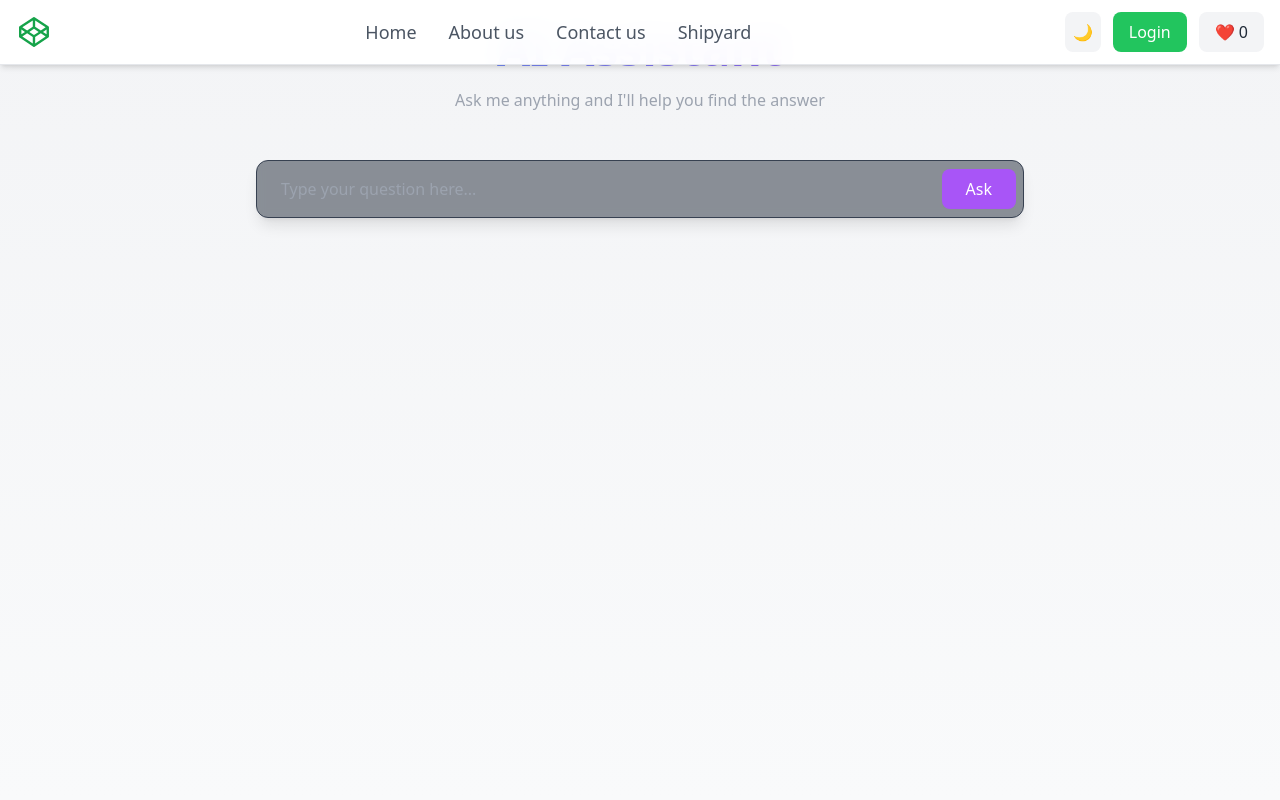
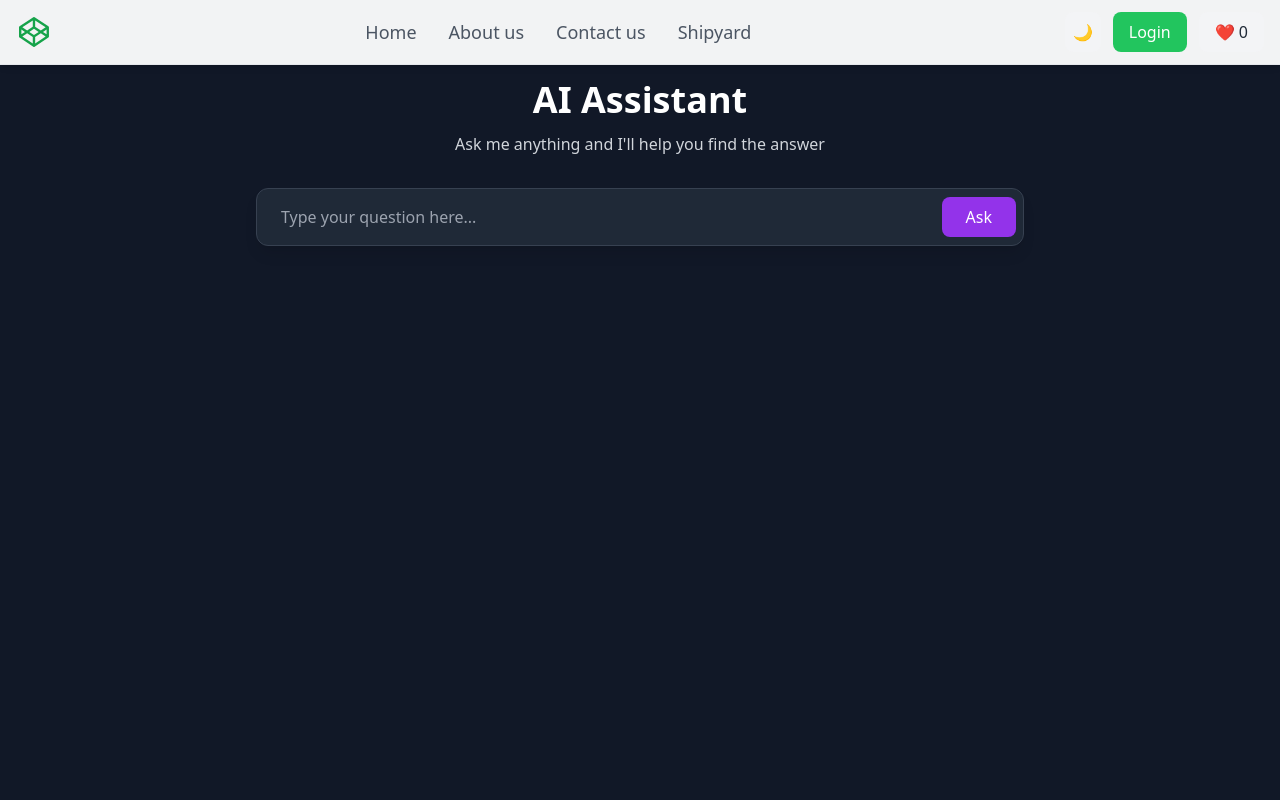
Before and after one commit to shubhamxcode/Codematrix, a React (Vite) app: page /chatai in a window 1280 px wide. Shown: the top 800 px of the page. Built offline with nearby package versions, Linux system fonts and the light colour scheme; no server answers.

Commit message:
UI changes

```diff
--- a/src/Chatbot.jsx
+++ b/src/Chatbot.jsx
@@ -10,15 +10,13 @@ function Chatai() {
 
   async function chatbot() {
     if (!questions.trim()) return;
-
     setIsLoading(true);
     setanswer("Thinking...");
-
     try {
       const response = await axios({
         url: apiUrl,
         method: "post",
-        data: { contents: [{ parts: [{ text: questions }] }] },
+        data: { contents: [{ parts: [{ text: questions }] }] }
       });
       setanswer(response['data']['candidates'][0]['content']['parts'][0]['text']);
     } catch (error) {
@@ -35,25 +33,27 @@ function Chatai() {
   };
 
   return (
-    <div className="min-h-screen bg-gradient-to-b from-gray-100 to-gray-50 p-6">
+    <div className="min-h-screen bg-gray-900 text-white">
+      {/* Main container with padding-top to avoid navbar overlap */}
+      <div className="container mx-auto px-4 pt-20 pb-8">
         <div className="max-w-3xl mx-auto">
           {/* Header */}
-        <div className="text-center mb-12">
-          <h1 className="text-5xl font-bold text-transparent bg-clip-text bg-gradient-to-r from-blue-400 to-purple-500 mb-4">
+          <div className="text-center mb-8">
+            <h1 className="text-4xl font-bold text-white mb-3">
               AI Assistant
             </h1>
-          <p className="text-gray-400">Ask me anything and I'll help you find the answer</p>
+            <p className="text-gray-300">Ask me anything and I'll help you find the answer</p>
           </div>
 
           {/* Input Section */}
-        <div className="space-y-4">
+          <div className="mb-8">
             <div className="relative">
               <input
                 type="text"
                 value={questions}
                 onChange={(e) => setquestions(e.target.value)}
                 onKeyPress={handleKeyPress}
-              className="w-full bg-gray-800/50 text-white px-6 py-4 rounded-xl
+                className="w-full bg-gray-800 text-white px-6 py-4 rounded-xl
                   border border-gray-700 focus:border-purple-500
                   shadow-lg backdrop-blur-sm
                   placeholder-gray-400 focus:outline-none focus:ring-2
@@ -68,7 +68,7 @@ function Chatai() {
                   transition-all duration-300
                   ${isLoading
                     ? 'bg-gray-600 cursor-not-allowed'
-                           : 'bg-purple-500 hover:bg-purple-600 hover:shadow-lg hover:shadow-purple-500/20'
+                    : 'bg-purple-600 hover:bg-purple-700 hover:shadow-lg hover:shadow-purple-500/20'
                   }
                   text-white`}
                 onClick={chatbot}
@@ -79,11 +79,12 @@ function Chatai() {
             </div>
           </div>
 
-        {/* Answer Section */}
+          {/* Answer Section - Added margin-bottom for spacing */}
           {answer && (
-          <div className="mt-8 relative">
+            <div className="mb-8">
+              <div className="relative">
                 <div className="absolute inset-0 bg-gradient-to-r from-purple-500/10 to-blue-500/10 rounded-xl blur-xl" />
-            <div className="relative bg-gray-800/50 backdrop-blur-sm border border-gray-700 rounded-xl p-6 shadow-xl">
+                <div className="relative bg-gray-800 backdrop-blur-sm border border-gray-700 rounded-xl p-6 shadow-xl">
                   <div className="flex items-center gap-2 mb-4">
                     <div className="w-2 h-2 rounded-full bg-purple-500 animate-pulse" />
                     <h2 className="text-gray-400 font-medium">Response</h2>
@@ -95,7 +96,9 @@ function Chatai() {
                   </div>
                 </div>
               </div>
+            </div>
           )}
+        </div>
       </div>
     </div>
   );
--- a/src/Feature/addtofav/Addtofav.js
+++ b/src/Feature/addtofav/Addtofav.js
@@ -1,37 +1,44 @@
 import { createSlice } from "@reduxjs/toolkit";
 
- const savfav=(items)=>{
-  localStorage.setItem("favorites",JSON.stringify(items))
- }
- const intialfav=JSON.parse(localStorage.getItem("favorites"))
+//  const savfav=(items)=>{
+//   localStorage.setItem("favorites",JSON.stringify(items))
+//  }
+//  const intialfav=JSON.parse(localStorage.getItem("favorites"))
 
-const savtheame=(theme)=>{
-  localStorage.setItem("Theme",JSON.stringify(theme))
+// const savtheame=(theme)=>{
+//   localStorage.setItem("Theme",JSON.stringify(theme))
+// }
+// const intialtheme=JSON.parse(localStorage.getItem("Theme"))
+
+const savfav = (items) => {
+  localStorage.setItem("favorites", JSON.stringify(items));
 }
-const intialtheme=JSON.parse(localStorage.getItem("Theme"))
 
-const favoritesslice=createSlice({
-  name:'favorites',
-  initialState:{
-    items:intialfav||[],
-    theme:intialtheme
+const intialfav = JSON.parse(localStorage.getItem("favorites")) || [];
+
+const favoritesslice = createSlice({
+  name: 'favorites',
+  initialState: {
+    items: intialfav,
+    theme: JSON.parse(localStorage.getItem("Theme"))
   },
-  reducers:{
-    addtofav:(state,action)=>{
-      if (!state.items.some((item)=>item.id==action.payload.id)){
-        state.items.push(action.payload)
-        savfav(state.items)
+  reducers: {
+    addtofav: (state, action) => {
+      if (!state.items.some((item) => item.id === action.payload.id)) {
+        state.items.push(action.payload);
+        savfav(state.items);
       }
     },
-    removetofav:(state,action)=>{
-      state.items=state.items.filter((item)=>item.id!==action.payload)
-      savfav(state.items)
+    removetofav: (state, action) => {
+      state.items = state.items.filter((item) => item.id !== action.payload);
+      savfav(state.items);
     },
-   toggletheme:(state)=>{
-    state.theme=state.theme==='dark'?'light':'dark'
-    savtheame(state.theme)
-   }
+    toggletheme: (state) => {
+      state.theme = state.theme === 'dark' ? 'light' : 'dark';
+      localStorage.setItem("Theme", JSON.stringify(state.theme));
+    }
   }
-})
-export const{addtofav,removetofav,toggletheme,settheme}=favoritesslice.actions;
+});
+
+export const { addtofav, removetofav, toggletheme } = favoritesslice.actions;
 export default favoritesslice.reducer
```
Lines whose indentation alone changed are shown as unchanged.
